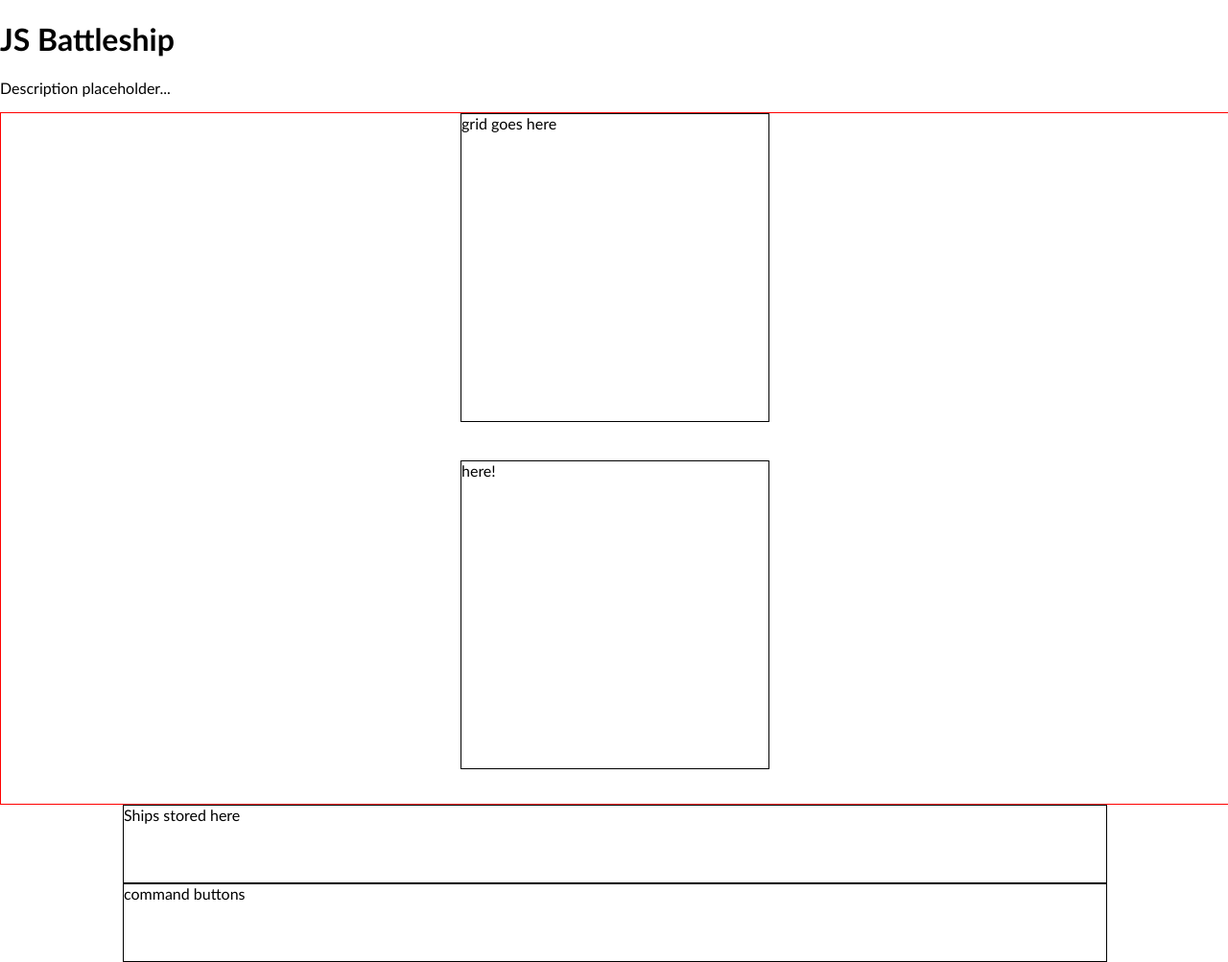
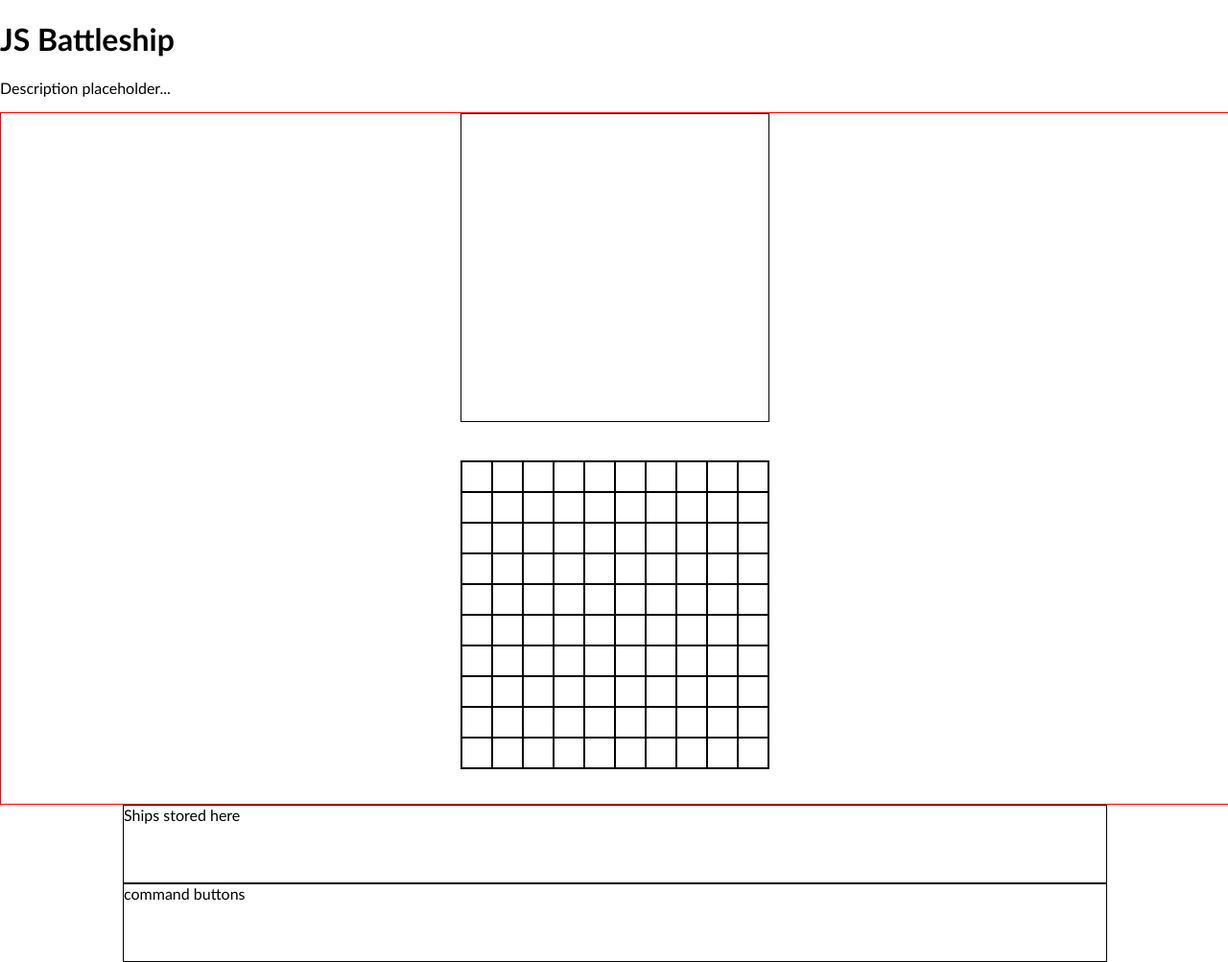
Before and after one commit to Neo319/project-battleship, a website with bundled scripts: page index.html in a window 1280 px wide. Shown: the whole page at 96% size. Built offline with nearby package versions, Linux system fonts and the light colour scheme.

Commit message:
generate 10*10 board

```diff
--- a/DOM_logic/board_displayer.js
+++ b/DOM_logic/board_displayer.js
@@ -4,7 +4,18 @@ export default function boardDisplayer(type, location) {
     //changing what is displayed.
     //'location determines to which div the board is generated'
 
-    location.textContent = "here!"
+
+    for (let i = 0; i < 10; i++) {
+        let row = document.createElement('div')
+        for (let j = 0; j < 10; j++) {
+            let cell = document.createElement('div')
+            cell.id = `${type} cell ${i}, ${j}`
+            cell.classList = "cell"
+            row.appendChild(cell)
+        }
+        row.classList = "row";
+        location.appendChild(row);
+    }
 
 
 }
--- a/index.html
+++ b/index.html
@@ -13,8 +13,8 @@
     </header>
 
     <div id="boards">
-        <div id="cpuBoard">grid goes here</div>
-        <div id="playerBoard">grid goes here</div>
+        <div id="cpuBoard"></div>
+        <div id="playerBoard"></div>
     </div>
 
     <div id="ships">Ships stored here</div>
--- a/style.css
+++ b/style.css
@@ -36,3 +36,22 @@ body {
     margin-left: 10vw;
     margin-right:10vw;
 }
+
+
+/* control of individual cells  */
+.row {
+    display: flex;
+    flex-direction: row;
+
+    height: 10%
+}
+
+.cell {
+    border: 1px solid black;
+
+    height: auto;
+    width: 10%;
+
+
+
+}
```
